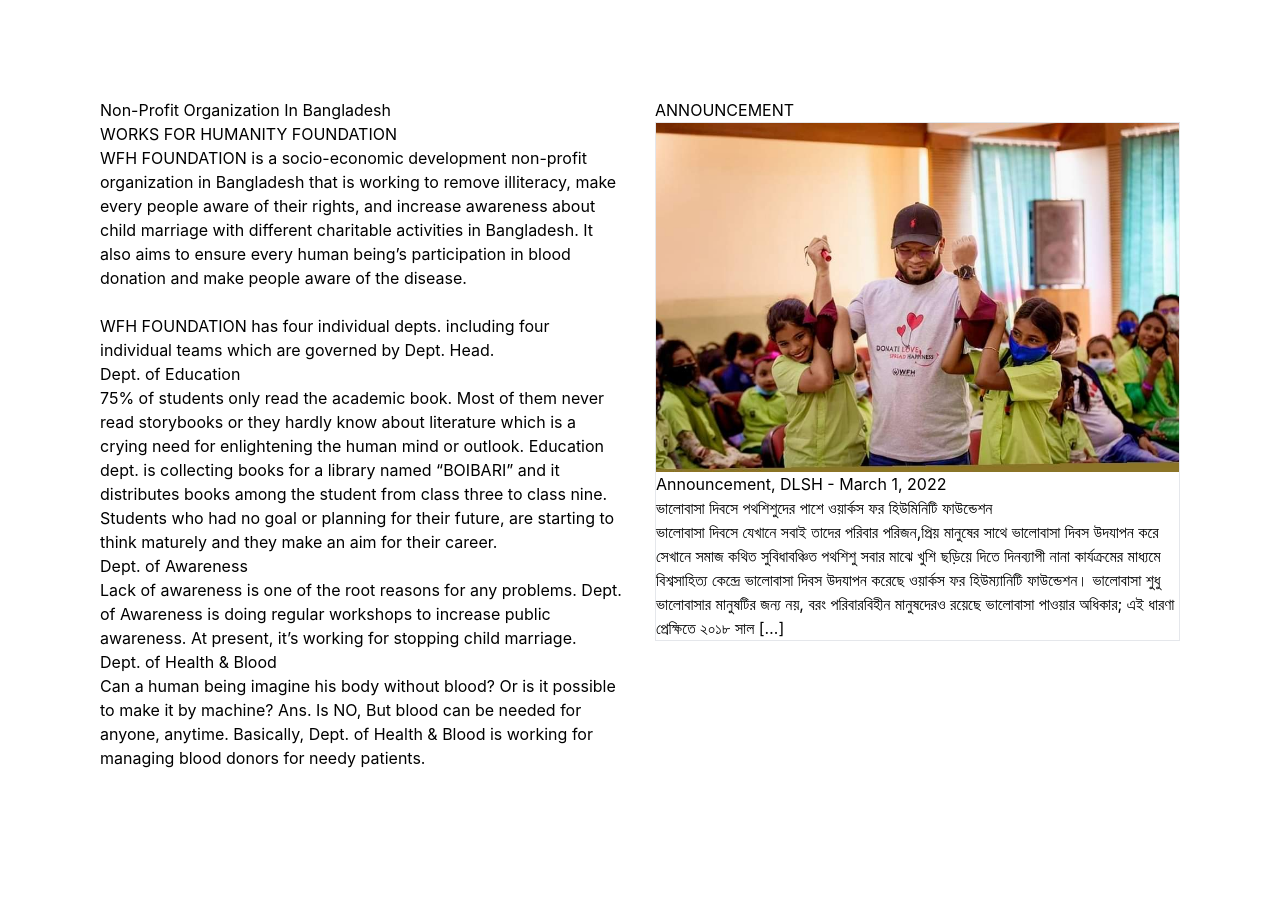
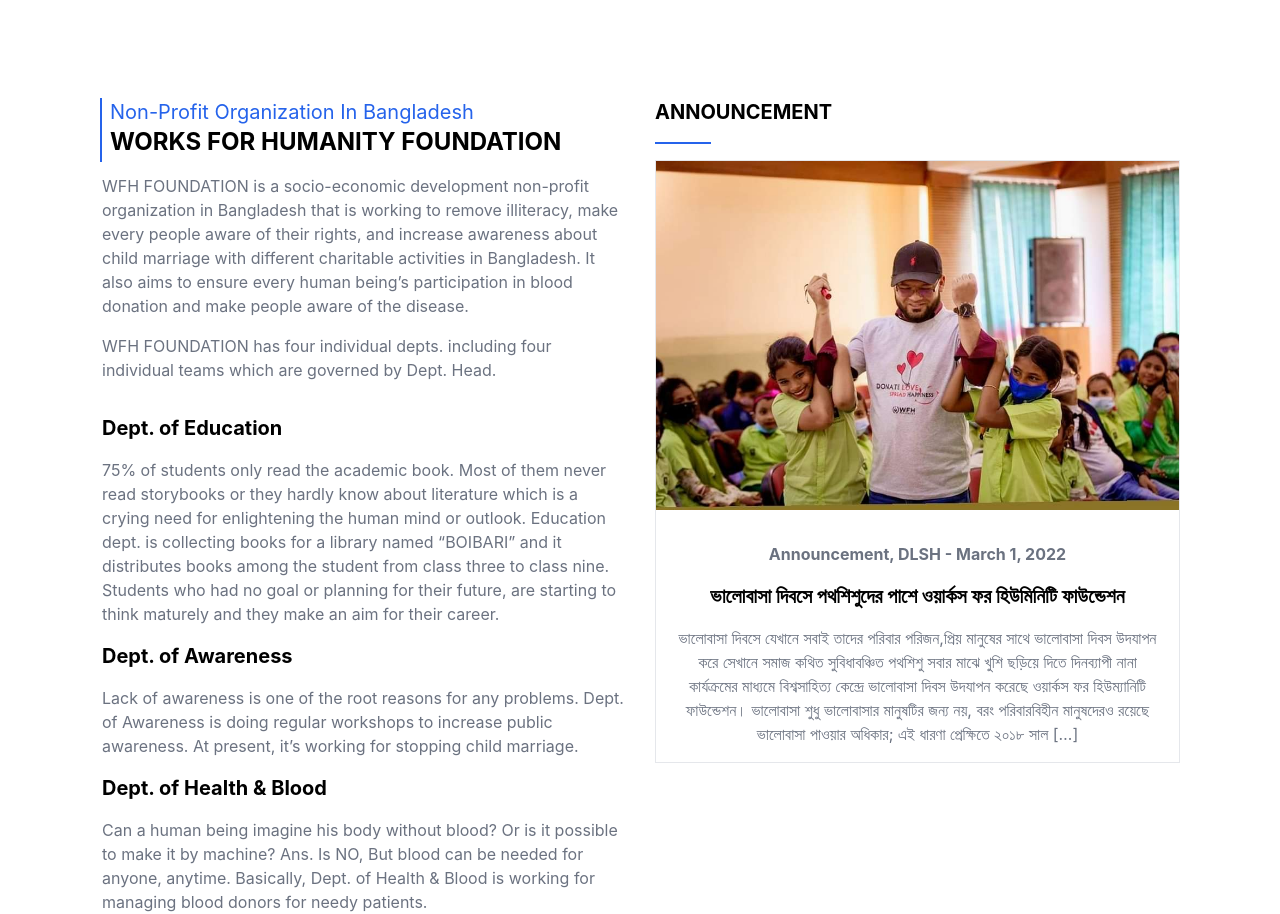
Before and after one commit to tanvirMahtab077/Wfh-clone, a React (Create React App) app: page / in a window 1280 px wide. Shown: the part 502-1416 px from the top of the page. Before the commit the page ends 1322 px from the top, so only its background shows below. Built offline with nearby package versions, Linux system fonts and the light colour scheme.

Commit message:
add a box shaddow

```diff
--- a/src/componants/Announcement/Announcement.css
+++ b/src/componants/Announcement/Announcement.css
@@ -18,3 +18,8 @@
     color: black;
     opacity: 0.7;
 }
+.announce-box:hover{
+    box-shadow: -4px 3px 19px 0px rgba(0,0,0,0.75);
+    -webkit-box-shadow: -4px 3px 19px 0px rgba(0,0,0,0.75);
+    -moz-box-shadow: -4px 3px 19px 0px rgba(0,0,0,0.75);
+}
--- a/src/componants/Announcement/Announcement.js
+++ b/src/componants/Announcement/Announcement.js
@@ -5,26 +5,28 @@
 const Announcement = () => {
     return (
         <div className='announcement'>
-            <div>
-                <h1>Non-Profit Organization In Bangladesh</h1>
-                <h2>WORKS FOR HUMANITY FOUNDATION</h2>
-                <h4>WFH FOUNDATION is a socio-economic development  non-profit  organization in Bangladesh that is working to remove illiteracy, make every people aware of their rights, and increase awareness about child marriage with different charitable activities in Bangladesh. It also aims to ensure every human being’s participation in blood donation and make people aware of the disease.</h4>
-                <br />
-                <h4>WFH FOUNDATION has four individual depts. including four individual teams which are governed by Dept. Head.</h4>
-                <h3>Dept. of Education</h3>
-                <h4>75% of students only read the academic book. Most of them never read storybooks or they hardly know about literature which is a crying need for enlightening the human mind or outlook. Education dept. is collecting books for a library named “BOIBARI” and it distributes books among the student from class three to class nine. Students who had no goal or planning for their future, are starting to think maturely and they make an aim for their career.</h4>
-                <h3>Dept. of Awareness</h3>
-                <h4>Lack of awareness is one of the root reasons for any problems. Dept. of Awareness is doing regular workshops to increase public awareness. At present, it’s working for stopping child marriage.</h4>
-                <h3>Dept. of Health & Blood</h3>
-                <h4>Can a human being imagine his body without blood? Or is it possible to make it by machine? Ans. Is NO, But blood can be needed for anyone, anytime. Basically, Dept. of Health & Blood is working for managing blood donors for needy patients.</h4>
+            <div class="border-l-2 h-16 border-blue-600 ...">
+                <h1 className='text-xl pl-2 b2 text-blue-600'>Non-Profit Organization In Bangladesh</h1>
+                <h2 className='text-2xl pl-2 font-bold pb-4'>WORKS FOR HUMANITY FOUNDATION</h2>
+                <p className='text-gray-500'>WFH FOUNDATION is a socio-economic development  non-profit  organization in Bangladesh that is working to remove illiteracy, make every people aware of their rights, and increase awareness about child marriage with different charitable activities in Bangladesh. It also aims to ensure every human being’s participation in blood donation and make people aware of the disease.</p>
+                <p className='text-gray-500 py-4'>WFH FOUNDATION has four individual depts. including four individual teams which are governed by Dept. Head.</p>
+                <h3 className='py-4 text-xl font-bold'>Dept. of Education</h3>
+                <p className='text-gray-500'>75% of students only read the academic book. Most of them never read storybooks or they hardly know about literature which is a crying need for enlightening the human mind or outlook. Education dept. is collecting books for a library named “BOIBARI” and it distributes books among the student from class three to class nine. Students who had no goal or planning for their future, are starting to think maturely and they make an aim for their career.</p>
+                <h3 className='py-4 text-xl font-bold'>Dept. of Awareness</h3>
+                <p className='text-gray-500'>Lack of awareness is one of the root reasons for any problems. Dept. of Awareness is doing regular workshops to increase public awareness. At present, it’s working for stopping child marriage.</p>
+                <h3 className='py-4 text-xl font-bold'>Dept. of Health & Blood</h3>
+                <p className='text-gray-500'>Can a human being imagine his body without blood? Or is it possible to make it by machine? Ans. Is NO, But blood can be needed for anyone, anytime. Basically, Dept. of Health & Blood is working for managing blood donors for needy patients.</p>
             </div>
             <div>
-            <h2>ANNOUNCEMENT</h2>
-            <div className='border'>
+            <h2 className='text-xl font-bold'>ANNOUNCEMENT</h2>
+            <div class="border-b-2 w-14 my-4 border-blue-600 ..."></div>
+            <div className='border announce-box'>
               <div className='love-img-box'><img className='love-img' src={love} alt="love" /></div>
-                <h1>Announcement, DLSH - March 1, 2022</h1>
-                <h2><a href="">ভালোবাসা দিবসে পথশিশুদের পাশে ওয়ার্কস ফর হিউমিনিটি ফাউন্ডেশন</a></h2>
-                <h4><a href="">ভালোবাসা দিবসে যেখানে সবাই তাদের পরিবার পরিজন,প্রিয় মানুষের সাথে ভালোবাসা দিবস উদযাপন করে সেখানে সমাজ কথিত সুবিধাবঞ্চিত পথশিশু সবার মাঝে খুশি ছড়িয়ে দিতে দিনব্যাপী নানা কার্যক্রমের মাধ্যমে বিশ্বসাহিত্য কেন্দ্রে ভালোবাসা দিবস উদযাপন করেছে ওয়ার্কস ফর হিউম্যানিটি ফাউন্ডেশন। ভালোবাসা শুধু ভালোবাসার মানুষটির জন্য নয়, বরং পরিবারবিহীন মানুষদেরও রয়েছে ভালোবাসা পাওয়ার অধিকার; এই ধারণা প্রেক্ষিতে  ২০১৮ সাল […]</a></h4>
+               <div className='p-4'>
+               <p className='text-gray-500 font-bold pt-4 text-center'>Announcement, DLSH - March 1, 2022</p>
+                <h2 className='text-xl my-4 text-center font-bold'><a href="">ভালোবাসা দিবসে পথশিশুদের পাশে ওয়ার্কস ফর হিউমিনিটি ফাউন্ডেশন</a></h2>
+                <p className='text-center text-l text-gray-500'><a href="">ভালোবাসা দিবসে যেখানে সবাই তাদের পরিবার পরিজন,প্রিয় মানুষের সাথে ভালোবাসা দিবস উদযাপন করে সেখানে সমাজ কথিত সুবিধাবঞ্চিত পথশিশু সবার মাঝে খুশি ছড়িয়ে দিতে দিনব্যাপী নানা কার্যক্রমের মাধ্যমে বিশ্বসাহিত্য কেন্দ্রে ভালোবাসা দিবস উদযাপন করেছে ওয়ার্কস ফর হিউম্যানিটি ফাউন্ডেশন। ভালোবাসা শুধু ভালোবাসার মানুষটির জন্য নয়, বরং পরিবারবিহীন মানুষদেরও রয়েছে ভালোবাসা পাওয়ার অধিকার; এই ধারণা প্রেক্ষিতে  ২০১৮ সাল […]</a></p>
+               </div>
             </div>
             </div>
         </div>
```
